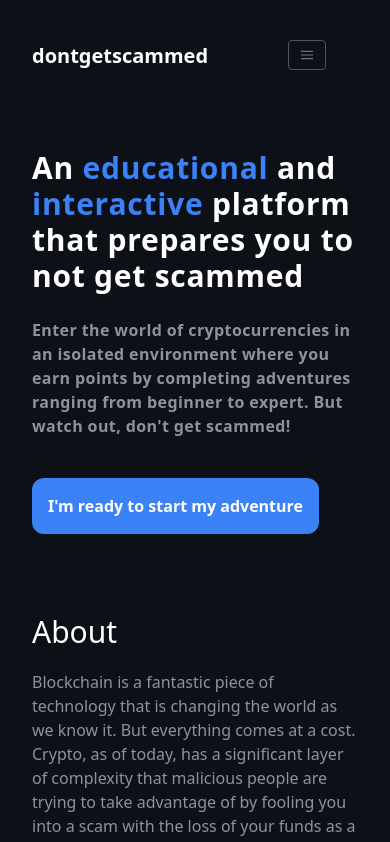
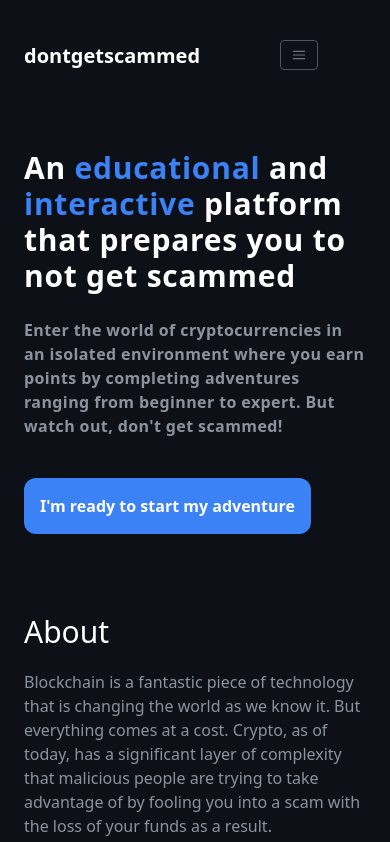
Before and after one commit to anthdm/dontgetscammed, a Next.js app: page / in a window 390 px wide. Shown: the top 842 px of the page. Built offline with nearby package versions, Linux system fonts and the light colour scheme.

Commit message:
less padding on mobile

```diff
--- a/src/components/Layout.tsx
+++ b/src/components/Layout.tsx
@@ -1,4 +1,4 @@
-import React, { useEffect, useState } from "react"
+import React from "react"
 import { Nav } from "components/Navigation"
 
 interface LayoutProps {
@@ -7,7 +7,7 @@ interface LayoutProps {
 
 const Layout: React.FC<LayoutProps> = ({ children }) => {
   return (
-    <div className="px-8 flex-col justify-between">
+    <div className="px-6 flex-col justify-between">
       <Nav />
       <div className="container text-white mx-auto pt-10 pb-10">{children}</div>
     </div>
```
